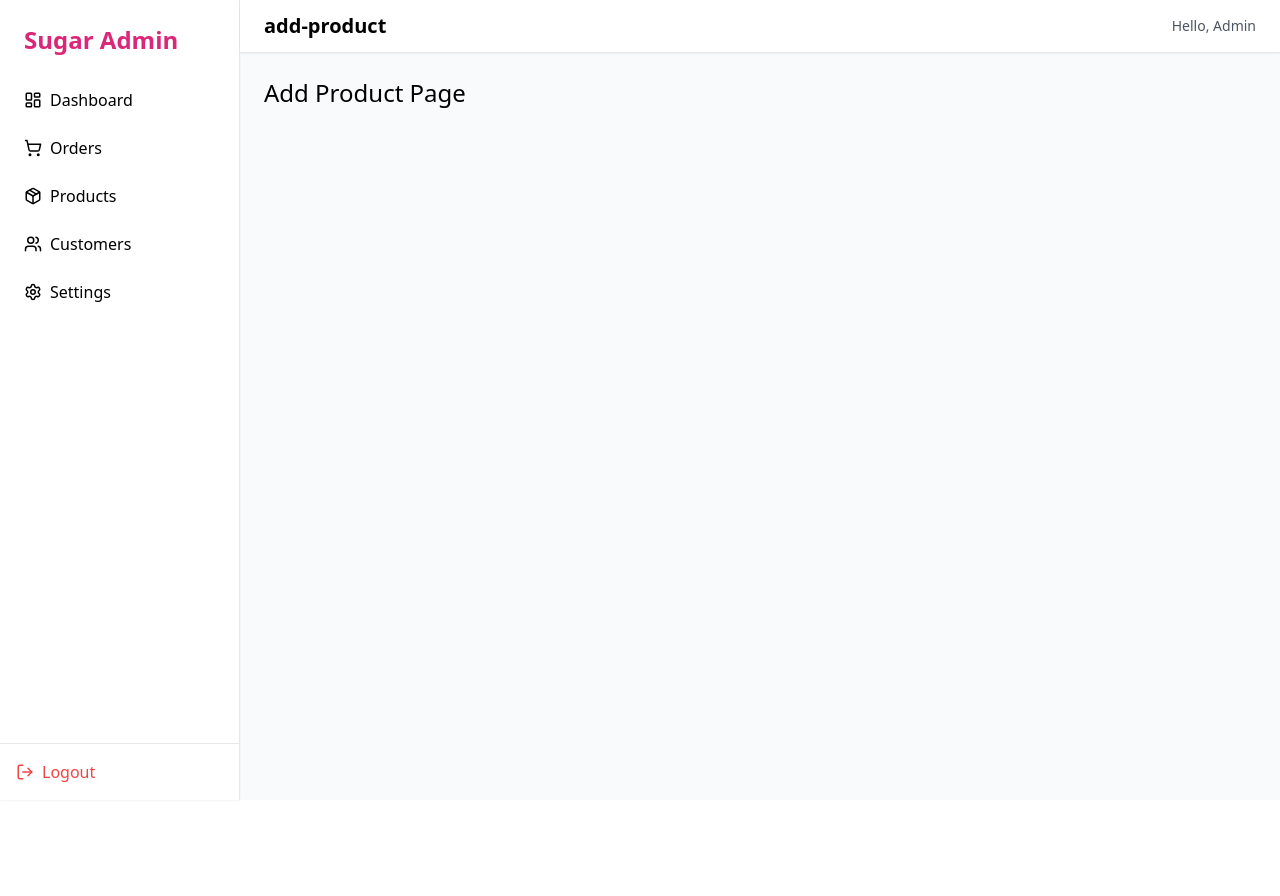
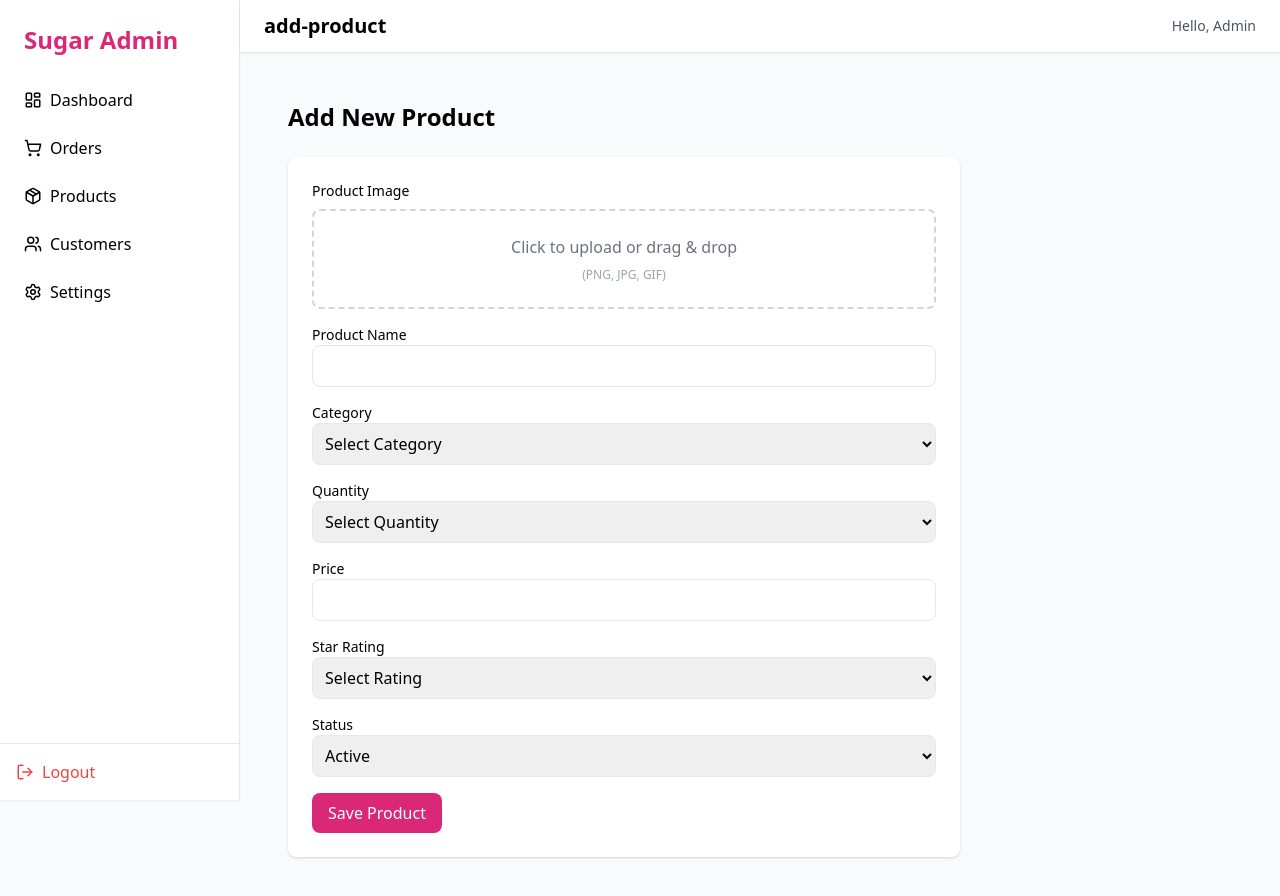
Before and after one commit to Sugashinii/sugar-admin, a React (Vite) app: page /add-product in a window 1280 px wide. Shown: the top 896 px of the page. Before the commit the page ends 800 px from the top, so only its background shows below. Built offline with nearby package versions, Linux system fonts and the light colour scheme; sample sign-in values are in the browser's storage.

Commit message:
Added Add Product form with price & category dropdown

```diff
--- a/src/App.jsx
+++ b/src/App.jsx
@@ -1,14 +1,20 @@
+// src/App.jsx
 import { Routes, Route, Navigate, useLocation } from "react-router-dom"
 import { useState, useEffect } from "react"
-import Login from "./pages/Login"
-import Dashboard from "./pages/Dashboard"
-import Products from "./pages/Products"
-import Orders from "./pages/Orders"
-import AddProduct from "./pages/AddProduct"
-import Sidebar from "./components/Sidebar"
-import Navbar from "./components/Navbar"
 
-import { isLoggedIn } from "./utils/auth"
+// Pages
+import Login from "./pages/Login.jsx"
+import Dashboard from "./pages/Dashboard.jsx"
+import Products from "./pages/Products.jsx"
+import Orders from "./pages/Orders.jsx"
+import AddProduct from "./pages/AddProduct.jsx"
+
+// Components
+import Sidebar from "./components/Sidebar.jsx"
+import Navbar from "./components/Navbar.jsx"
+
+// Utils
+import { isLoggedIn } from "./utils/auth.js"
 
 export default function App() {
   const location = useLocation()
@@ -20,20 +26,54 @@ export default function App() {
     return () => window.removeEventListener("storage", checkAuth)
   }, [])
 
+  // Sidebar should not show on login page
   const showSidebar = loggedIn && location.pathname !== "/"
 
   return (
     <div className="flex">
       {showSidebar && <Sidebar />}
       <div className={showSidebar ? "pl-60 flex-1 min-h-screen bg-gray-50" : "w-full"}>
-        {showSidebar && <Navbar title={location.pathname.replace("/", "") || "Dashboard"} />}
+        {showSidebar && (
+          <Navbar title={location.pathname.replace("/", "") || "Dashboard"} />
+        )}
         <div className="p-6">
           <Routes>
+            {/* Public Route */}
             <Route path="/" element={<Login onLogin={() => setLoggedIn(true)} />} />
-            <Route path="/dashboard" element={<ProtectedRoute loggedIn={loggedIn}><Dashboard /></ProtectedRoute>} />
-            <Route path="/products" element={<ProtectedRoute loggedIn={loggedIn}><Products /></ProtectedRoute>} />
-            <Route path="/orders" element={<ProtectedRoute loggedIn={loggedIn}><Orders /></ProtectedRoute>} />
-            <Route path="/add-product" element={<ProtectedRoute loggedIn={loggedIn}><AddProduct /></ProtectedRoute>} />
+
+            {/* Protected Routes */}
+            <Route
+              path="/dashboard"
+              element={
+                <ProtectedRoute loggedIn={loggedIn}>
+                  <Dashboard />
+                </ProtectedRoute>
+              }
+            />
+            <Route
+              path="/products"
+              element={
+                <ProtectedRoute loggedIn={loggedIn}>
+                  <Products />
+                </ProtectedRoute>
+              }
+            />
+            <Route
+              path="/orders"
+              element={
+                <ProtectedRoute loggedIn={loggedIn}>
+                  <Orders />
+                </ProtectedRoute>
+              }
+            />
+            <Route
+              path="/add-product"
+              element={
+                <ProtectedRoute loggedIn={loggedIn}>
+                  <AddProduct />
+                </ProtectedRoute>
+              }
+            />
           </Routes>
         </div>
       </div>
--- a/src/pages/AddProduct.jsx
+++ b/src/pages/AddProduct.jsx
@@ -1,3 +1,184 @@
-export default function AddProduct() {
-  return <h1 className="text-2xl text-sugarBrown">Add Product Page</h1>
-}
+// src/pages/AddProduct.jsx
+import React, { useState } from "react";
+import { useNavigate } from "react-router-dom";
+
+const AddProduct = () => {
+  const navigate = useNavigate();
+
+  const [formData, setFormData] = useState({
+    name: "",
+    category: "",
+    quantity: "",
+    price: "",
+    rating: "",
+    status: "Active",
+    image: "",
+  });
+
+  const categories = ["Serum", "Moisturizer", "Sunscreen", "Cleanser", "Toner"];
+  const quantities = ["10", "20", "50", "100", "200"];
+  const ratings = ["⭐", "⭐⭐", "⭐⭐⭐", "⭐⭐⭐⭐", "⭐⭐⭐⭐⭐"];
+
+  const handleChange = (e) => {
+    setFormData({ ...formData, [e.target.name]: e.target.value });
+  };
+
+  const handleImageChange = (e) => {
+    const file = e.target.files[0];
+    if (file) {
+      setFormData({
+        ...formData,
+        image: URL.createObjectURL(file), // preview image
+      });
+    }
+  };
+
+  const handleSubmit = (e) => {
+    e.preventDefault();
+
+    // Navigate back to Products and pass the form data
+    navigate("/products", { state: { newProduct: formData } });
+  };
+
+  return (
+    <div className="flex-1 p-6">
+      <h1 className="text-2xl font-bold mb-6">Add New Product</h1>
+
+      <form
+        onSubmit={handleSubmit}
+        className="bg-white shadow rounded-lg p-6 space-y-4 max-w-2xl"
+      >
+        {/* Upload Image */}
+        <div>
+          <label className="block text-sm font-medium mb-2">Product Image</label>
+          <div className="flex flex-col items-center justify-center border-2 border-dashed border-gray-300 rounded-lg p-6 cursor-pointer hover:border-pink-500 transition">
+            {formData.image ? (
+              <img
+                src={formData.image}
+                alt="Preview"
+                className="w-full h-48 object-cover rounded-lg"
+              />
+            ) : (
+              <label className="flex flex-col items-center gap-2 cursor-pointer">
+                <span className="text-gray-500">Click to upload or drag & drop</span>
+                <span className="text-xs text-gray-400">(PNG, JPG, GIF)</span>
+                <input
+                  type="file"
+                  accept="image/*"
+                  onChange={handleImageChange}
+                  className="hidden"
+                />
+              </label>
+            )}
+          </div>
+        </div>
+
+        {/* Product Name */}
+        <div>
+          <label className="block text-sm font-medium">Product Name</label>
+          <input
+            type="text"
+            name="name"
+            value={formData.name}
+            onChange={handleChange}
+            required
+            className="w-full p-2 border rounded-lg"
+          />
+        </div>
+
+        {/* Category */}
+        <div>
+          <label className="block text-sm font-medium">Category</label>
+          <select
+            name="category"
+            value={formData.category}
+            onChange={handleChange}
+            className="w-full p-2 border rounded-lg"
+            required
+          >
+            <option value="">Select Category</option>
+            {categories.map((cat) => (
+              <option key={cat} value={cat}>
+                {cat}
+              </option>
+            ))}
+          </select>
+        </div>
+
+        {/* Quantity */}
+        <div>
+          <label className="block text-sm font-medium">Quantity</label>
+          <select
+            name="quantity"
+            value={formData.quantity}
+            onChange={handleChange}
+            className="w-full p-2 border rounded-lg"
+            required
+          >
+            <option value="">Select Quantity</option>
+            {quantities.map((qty) => (
+              <option key={qty} value={qty}>
+                {qty}
+              </option>
+            ))}
+          </select>
+        </div>
+
+        {/* Price */}
+        <div>
+          <label className="block text-sm font-medium">Price</label>
+          <input
+            type="number"
+            name="price"
+            value={formData.price}
+            onChange={handleChange}
+            required
+            className="w-full p-2 border rounded-lg"
+          />
+        </div>
+
+        {/* Star Rating */}
+        <div>
+          <label className="block text-sm font-medium">Star Rating</label>
+          <select
+            name="rating"
+            value={formData.rating}
+            onChange={handleChange}
+            className="w-full p-2 border rounded-lg"
+          >
+            <option value="">Select Rating</option>
+            {ratings.map((star, index) => (
+              <option key={index} value={star}>
+                {star}
+              </option>
+            ))}
+          </select>
+        </div>
+
+        {/* Status */}
+        <div>
+          <label className="block text-sm font-medium">Status</label>
+          <select
+            name="status"
+            value={formData.status}
+            onChange={handleChange}
+            className="w-full p-2 border rounded-lg"
+          >
+            <option value="Active">Active</option>
+            <option value="Inactive">Inactive</option>
+          </select>
+        </div>
+
+        {/* Submit */}
+        <button
+          type="submit"
+          className="bg-pink-600 text-white px-4 py-2 rounded-lg hover:bg-pink-700"
+        >
+          Save Product
+        </button>
+      </form>
+    </div>
+  );
+};
+
+export default AddProduct;
--- a/src/pages/Products.jsx
+++ b/src/pages/Products.jsx
@@ -1,59 +1,39 @@
-// src/pages/Products.js
-import React from "react";
-import { Plus } from "lucide-react";
+// src/pages/Products.jsx
+import React, { useState, useEffect } from "react"
+import { Plus } from "lucide-react"
+import { useLocation, useNavigate } from "react-router-dom"
 
 const Products = () => {
-  const products = [
-    {
-      id: 1,
-      name: "Japanese cherry blossom body butter",
-      category: "Skin care",
-      sku: "SJ-4961",
-      quantity: "51/100",
-      cost: "$24.00",
-      price: "$35.00",
-      status: "Active",
-      image:
-        "https://images.unsplash.com/photo-1600185365483-26d7a5c9bfb5?w=100",
-    },
-    {
-      id: 2,
-      name: "Ultra shea body butter",
-      category: "Skin care",
-      sku: "SU-3206",
-      quantity: "93/100",
-      cost: "$24.00",
-      price: "$35.00",
-      status: "Active",
-      image:
-        "https://images.unsplash.com/photo-1596464716127-9e6a8b4e6d87?w=100",
-    },
-  ];
+  const navigate = useNavigate()
+  const location = useLocation()
+
+  // Start with an empty list (no dummy products)
+  const [products, setProducts] = useState([])
+
+  // 👇 If a new product was added in AddProduct, push it into the state
+  useEffect(() => {
+    if (location.state?.newProduct) {
+      setProducts((prev) => [
+        ...prev,
+        { id: prev.length + 1, ...location.state.newProduct },
+      ])
+      // clear state so it doesn't re-add on refresh
+      navigate("/products", { replace: true })
+    }
+  }, [location.state, navigate])
 
   return (
     <div className="flex-1 p-6">
       {/* Header */}
       <div className="flex items-center justify-between mb-6">
         <h1 className="text-2xl font-bold">Manage Products</h1>
-        <button className="flex items-center gap-2 bg-pink-600 text-white px-4 py-2 rounded-lg hover:bg-pink-700">
+        <button
+          onClick={() => navigate("/add-product")}
+          className="flex items-center gap-2 bg-pink-600 text-white px-4 py-2 rounded-lg hover:bg-pink-700"
+        >
           <Plus className="w-4 h-4" />
           Add New Product
         </button>
-      </div>
-
-      {/* Search + Filters */}
-      <div className="flex items-center justify-between mb-4">
-        <input
-          type="text"
-          placeholder="Search products..."
-          className="w-1/3 p-2 border rounded-lg"
-        />
-        <div className="flex gap-2">
-          <button className="px-3 py-1 border rounded-lg">Active</button>
-          <button className="px-3 py-1 border rounded-lg">Category</button>
-          <button className="px-3 py-1 border rounded-lg">Quantity</button>
-          <button className="px-3 py-1 border rounded-lg">Price</button>
-        </div>
       </div>
 
       {/* Table */}
@@ -66,14 +46,20 @@ const Products = () => {
               <th className="p-3">Category</th>
               <th className="p-3">SKU</th>
               <th className="p-3">Quantity</th>
-              <th className="p-3">Cost</th>
               <th className="p-3">Price</th>
               <th className="p-3">Status</th>
               <th className="p-3">Actions</th>
             </tr>
           </thead>
           <tbody>
-            {products.map((p) => (
+            {products.length === 0 ? (
+              <tr>
+                <td colSpan="8" className="p-6 text-center text-gray-500">
+                  No products yet. Click <b>Add New Product</b> to create one.
+                </td>
+              </tr>
+            ) : (
+              products.map((p) => (
                 <tr key={p.id} className="border-t hover:bg-gray-50">
                   <td className="p-3">
                     <input type="checkbox" />
@@ -89,7 +75,6 @@ const Products = () => {
                   <td className="p-3">{p.category}</td>
                   <td className="p-3">{p.sku}</td>
                   <td className="p-3">{p.quantity}</td>
-                <td className="p-3">{p.cost}</td>
                   <td className="p-3">{p.price}</td>
                   <td className="p-3">
                     <span
@@ -103,15 +88,18 @@ const Products = () => {
                     </span>
                   </td>
                   <td className="p-3">
-                  <button className="text-blue-600 hover:underline">Edit</button>
+                    <button className="text-blue-600 hover:underline">
+                      Edit
+                    </button>
                   </td>
                 </tr>
-            ))}
+              ))
+            )}
           </tbody>
         </table>
       </div>
     </div>
-  );
-};
+  )
+}
 
-export default Products;
+export default Products
```
Lines whose indentation alone changed are shown as unchanged.
